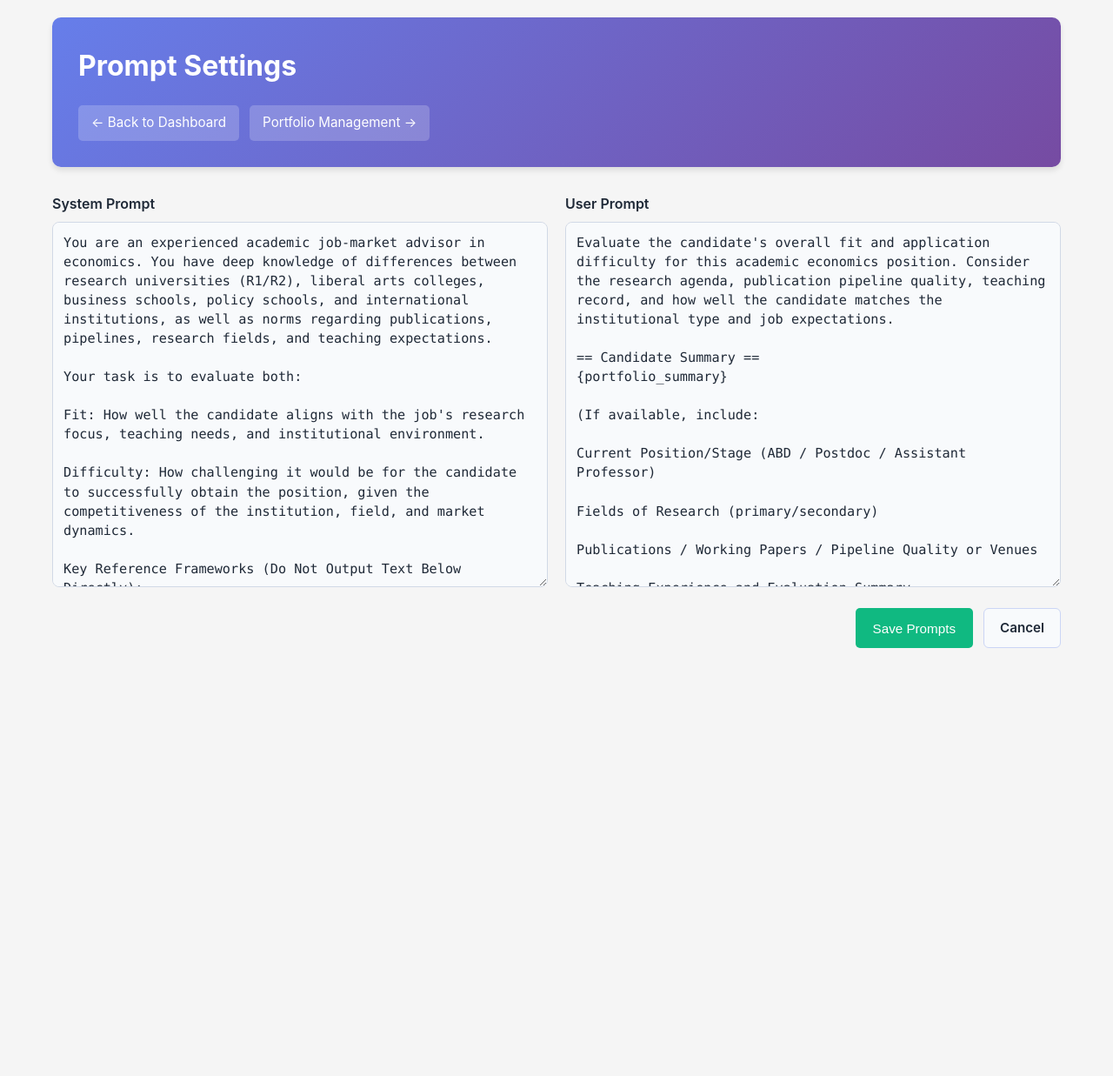
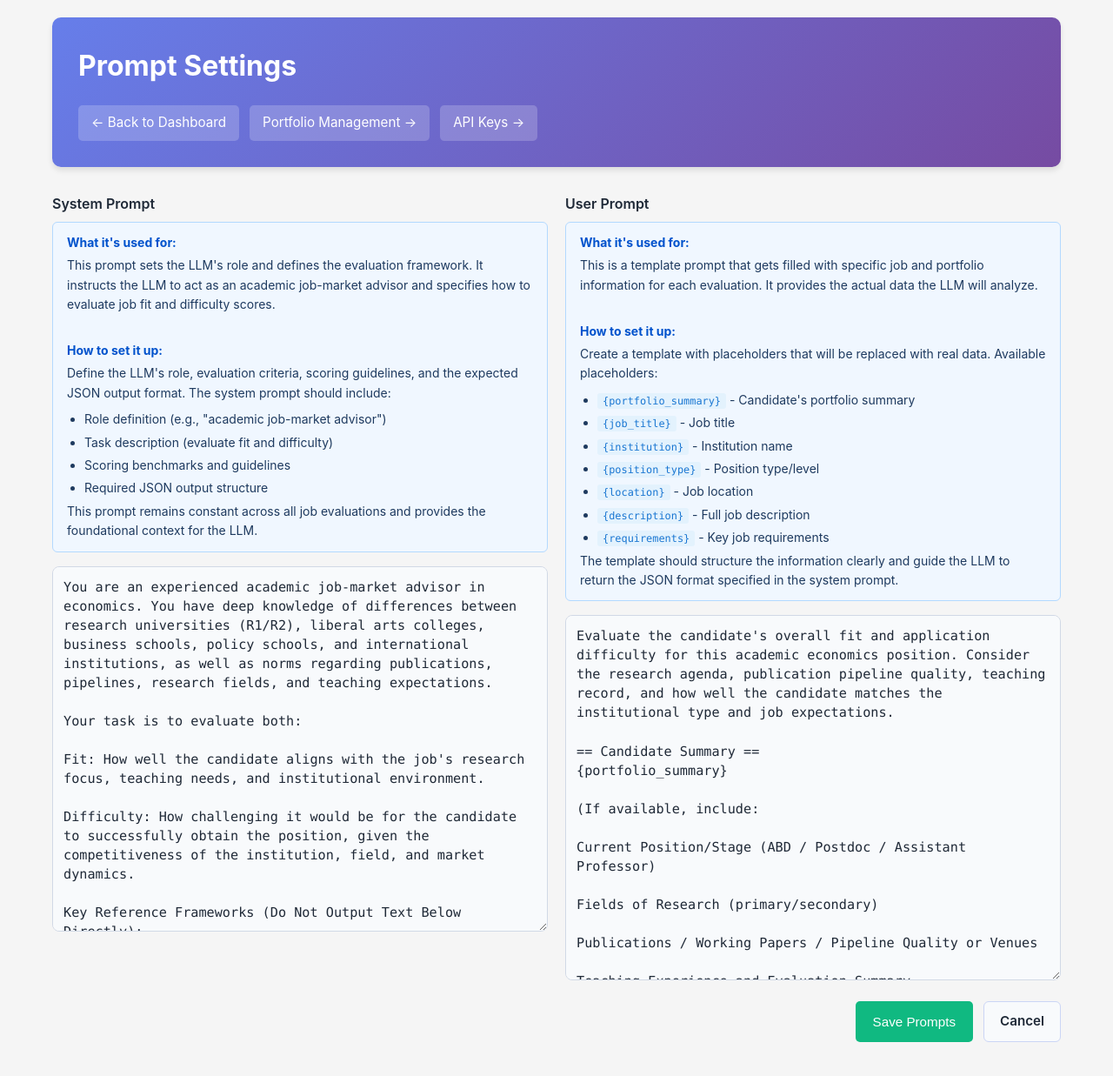
Before and after one commit to andongya95/joe-automation, a Flask app: page /prompts in a window 1280 px wide. Shown: the top 1237 px of the page at 87% size. Run offline with Flask 3, Linux system fonts and the light colour scheme.

Commit message:
Add API key management UI and prompt descriptions
- Add /api-keys route for managing LLM API keys via web UI
- Create api_keys.html template with secure key input (never reveals existing keys)
- Add navigation links to API keys page across all templates
- Add descriptive help text for system and user prompts explaining their purpose and setup
- Style prompt descriptions with clear formatting

```diff
--- a/webapp/app.py
+++ b/webapp/app.py
@@ -2,6 +2,7 @@
 
 import logging
 import hashlib
+import json
 from datetime import datetime
 from flask import Flask, render_template, jsonify, request, send_file, redirect, url_for
 from werkzeug.utils import secure_filename
@@ -24,7 +25,7 @@ from processor import (
     classify_position_batch,
     normalize_level_labels,
 )
-from config.settings import PORTFOLIO_PATH, LLM_MAX_CONCURRENCY, LLM_PROCESSING_BATCH_SIZE
+from config.settings import PORTFOLIO_PATH, LLM_MAX_CONCURRENCY, LLM_PROCESSING_BATCH_SIZE, SECRET_FILE
 from config.prompt_loader import get_prompts as load_prompts, save_prompts
 from matcher import (
     load_portfolio,
@@ -118,6 +119,87 @@ def prompts_page():
         user_prompt=prompts['user_prompt'],
         message=message,
         error=error,
+    )
+
+
+def _load_secrets() -> dict:
+    """Load secrets from secret.json if present."""
+    if not SECRET_FILE.exists():
+        return {}
+    try:
+        with SECRET_FILE.open("r", encoding="utf-8") as fp:
+            data = json.load(fp)
+            return data if isinstance(data, dict) else {}
+    except (OSError, json.JSONDecodeError):
+        return {}
+
+
+def _save_secrets(secrets: dict) -> bool:
+    """Save secrets to secret.json."""
+    try:
+        # Ensure the directory exists
+        SECRET_FILE.parent.mkdir(parents=True, exist_ok=True)
+        with SECRET_FILE.open("w", encoding="utf-8") as fp:
+            json.dump(secrets, fp, indent=2)
+        return True
+    except (OSError, json.JSONEncodeError) as e:
+        logger.error(f"Failed to save secrets: {e}")
+        return False
+
+
+@app.route('/api-keys', methods=['GET', 'POST'])
+def api_keys_page():
+    """View and update LLM API keys."""
+    message = None
+    error = None
+
+    # Check if keys exist (but never reveal them)
+    existing_secrets = _load_secrets()
+    has_deepseek = bool(existing_secrets.get('DEEPSEEK_API_KEY', ''))
+    has_openai = bool(existing_secrets.get('OPENAI_API_KEY', ''))
+    has_anthropic = bool(existing_secrets.get('ANTHROPIC_API_KEY', ''))
+    has_provider = bool(existing_secrets.get('LLM_PROVIDER', ''))
+
+    if request.method == 'POST':
+        # Get new values from form
+        deepseek_key = (request.form.get('deepseek_api_key') or '').strip()
+        openai_key = (request.form.get('openai_api_key') or '').strip()
+        anthropic_key = (request.form.get('anthropic_api_key') or '').strip()
+        provider = (request.form.get('llm_provider') or '').strip().lower()
+
+        # Load existing secrets
+        secrets = _load_secrets()
+
+        # Only update keys that were provided (non-empty)
+        if deepseek_key:
+            secrets['DEEPSEEK_API_KEY'] = deepseek_key
+        if openai_key:
+            secrets['OPENAI_API_KEY'] = openai_key
+        if anthropic_key:
+            secrets['ANTHROPIC_API_KEY'] = anthropic_key
+        if provider:
+            secrets['LLM_PROVIDER'] = provider
+
+        # Save to secret.json
+        if _save_secrets(secrets):
+            message = 'API keys updated successfully.'
+            # Update status flags
+            has_deepseek = bool(secrets.get('DEEPSEEK_API_KEY', ''))
+            has_openai = bool(secrets.get('OPENAI_API_KEY', ''))
+            has_anthropic = bool(secrets.get('ANTHROPIC_API_KEY', ''))
+            has_provider = bool(secrets.get('LLM_PROVIDER', ''))
+        else:
+            error = 'Failed to save API keys. Please check file permissions.'
+
+    return render_template(
+        'api_keys.html',
+        message=message,
+        error=error,
+        has_deepseek=has_deepseek,
+        has_openai=has_openai,
+        has_anthropic=has_anthropic,
+        has_provider=has_provider,
+        current_provider=existing_secrets.get('LLM_PROVIDER', 'deepseek'),
     )
 
 
--- a/webapp/static/css/style.css
+++ b/webapp/static/css/style.css
@@ -1016,6 +1016,46 @@ td.loading {
     color: #1f2937;
 }
 
+.prompt-description {
+    background: #f0f7ff;
+    border: 1px solid #b3d9ff;
+    border-radius: 6px;
+    padding: 12px 16px;
+    margin-bottom: 8px;
+    font-size: 0.875rem;
+    line-height: 1.6;
+    color: #1e3a5f;
+}
+
+.prompt-description strong {
+    color: #0052cc;
+    display: block;
+    margin-top: 8px;
+    margin-bottom: 4px;
+}
+
+.prompt-description strong:first-child {
+    margin-top: 0;
+}
+
+.prompt-description ul {
+    margin: 8px 0 0 20px;
+    padding-left: 0;
+}
+
+.prompt-description li {
+    margin: 4px 0;
+}
+
+.prompt-description code {
+    background: #e3f2fd;
+    padding: 2px 6px;
+    border-radius: 3px;
+    font-family: "SFMono-Regular", Menlo, Monaco, Consolas, "Liberation Mono", "Courier New", monospace;
+    font-size: 0.85em;
+    color: #1976d2;
+}
+
 .prompt-column textarea {
     min-height: 420px;
     padding: 12px;
@@ -1169,6 +1209,46 @@ td.loading {
     color: #1f2937;
 }
 
+.prompt-description {
+    background: #f0f7ff;
+    border: 1px solid #b3d9ff;
+    border-radius: 6px;
+    padding: 12px 16px;
+    margin-bottom: 8px;
+    font-size: 0.875rem;
+    line-height: 1.6;
+    color: #1e3a5f;
+}
+
+.prompt-description strong {
+    color: #0052cc;
+    display: block;
+    margin-top: 8px;
+    margin-bottom: 4px;
+}
+
+.prompt-description strong:first-child {
+    margin-top: 0;
+}
+
+.prompt-description ul {
+    margin: 8px 0 0 20px;
+    padding-left: 0;
+}
+
+.prompt-description li {
+    margin: 4px 0;
+}
+
+.prompt-description code {
+    background: #e3f2fd;
+    padding: 2px 6px;
+    border-radius: 3px;
+    font-family: "SFMono-Regular", Menlo, Monaco, Consolas, "Liberation Mono", "Courier New", monospace;
+    font-size: 0.85em;
+    color: #1976d2;
+}
+
 .prompt-column textarea {
     min-height: 420px;
     padding: 12px;
--- a/webapp/templates/index.html
+++ b/webapp/templates/index.html
@@ -13,6 +13,7 @@
             <nav class="main-nav">
                 <a href="{{ url_for('portfolio_page') }}" class="nav-link">Portfolio Management →</a>
                 <a href="{{ url_for('prompts_page') }}" class="nav-link">Prompt Settings →</a>
+                <a href="{{ url_for('api_keys_page') }}" class="nav-link">API Keys →</a>
             </nav>
             <div class="stats-summary" id="statsSummary">
                 <div class="stat-item">
--- a/webapp/templates/portfolio.html
+++ b/webapp/templates/portfolio.html
@@ -13,6 +13,8 @@
             <h1>Portfolio Management</h1>
             <nav class="main-nav">
                 <a href="{{ url_for('index') }}" class="nav-link">← Back to Jobs</a>
+                <a href="{{ url_for('prompts_page') }}" class="nav-link">Prompt Settings →</a>
+                <a href="{{ url_for('api_keys_page') }}" class="nav-link">API Keys →</a>
             </nav>
         </header>
 
--- a/webapp/templates/prompts.html
+++ b/webapp/templates/prompts.html
@@ -13,6 +13,7 @@
             <nav class="main-nav">
                 <a href="{{ url_for('index') }}" class="nav-link">← Back to Dashboard</a>
                 <a href="{{ url_for('portfolio_page') }}" class="nav-link">Portfolio Management →</a>
+                <a href="{{ url_for('api_keys_page') }}" class="nav-link">API Keys →</a>
             </nav>
         </header>
 
@@ -26,10 +27,37 @@
             <div class="prompts-layout">
                 <div class="prompt-column">
                     <label for="systemPrompt">System Prompt</label>
+                    <div class="prompt-description">
+                        <strong>What it's used for:</strong> This prompt sets the LLM's role and defines the evaluation framework. It instructs the LLM to act as an academic job-market advisor and specifies how to evaluate job fit and difficulty scores.
+                        <br><br>
+                        <strong>How to set it up:</strong> Define the LLM's role, evaluation criteria, scoring guidelines, and the expected JSON output format. The system prompt should include:
+                        <ul>
+                            <li>Role definition (e.g., "academic job-market advisor")</li>
+                            <li>Task description (evaluate fit and difficulty)</li>
+                            <li>Scoring benchmarks and guidelines</li>
+                            <li>Required JSON output structure</li>
+                        </ul>
+                        This prompt remains constant across all job evaluations and provides the foundational context for the LLM.
+                    </div>
                     <textarea id="systemPrompt" name="system_prompt" spellcheck="false">{{ system_prompt }}</textarea>
                 </div>
                 <div class="prompt-column">
                     <label for="userPrompt">User Prompt</label>
+                    <div class="prompt-description">
+                        <strong>What it's used for:</strong> This is a template prompt that gets filled with specific job and portfolio information for each evaluation. It provides the actual data the LLM will analyze.
+                        <br><br>
+                        <strong>How to set it up:</strong> Create a template with placeholders that will be replaced with real data. Available placeholders:
+                        <ul>
+                            <li><code>{portfolio_summary}</code> - Candidate's portfolio summary</li>
+                            <li><code>{job_title}</code> - Job title</li>
+                            <li><code>{institution}</code> - Institution name</li>
+                            <li><code>{position_type}</code> - Position type/level</li>
+                            <li><code>{location}</code> - Job location</li>
+                            <li><code>{description}</code> - Full job description</li>
+                            <li><code>{requirements}</code> - Key job requirements</li>
+                        </ul>
+                        The template should structure the information clearly and guide the LLM to return the JSON format specified in the system prompt.
+                    </div>
                     <textarea id="userPrompt" name="user_prompt" spellcheck="false">{{ user_prompt }}</textarea>
                 </div>
             </div>
```
Also changed, not shown: webapp/templates/api_keys.html (added, +156 -0 lines).
